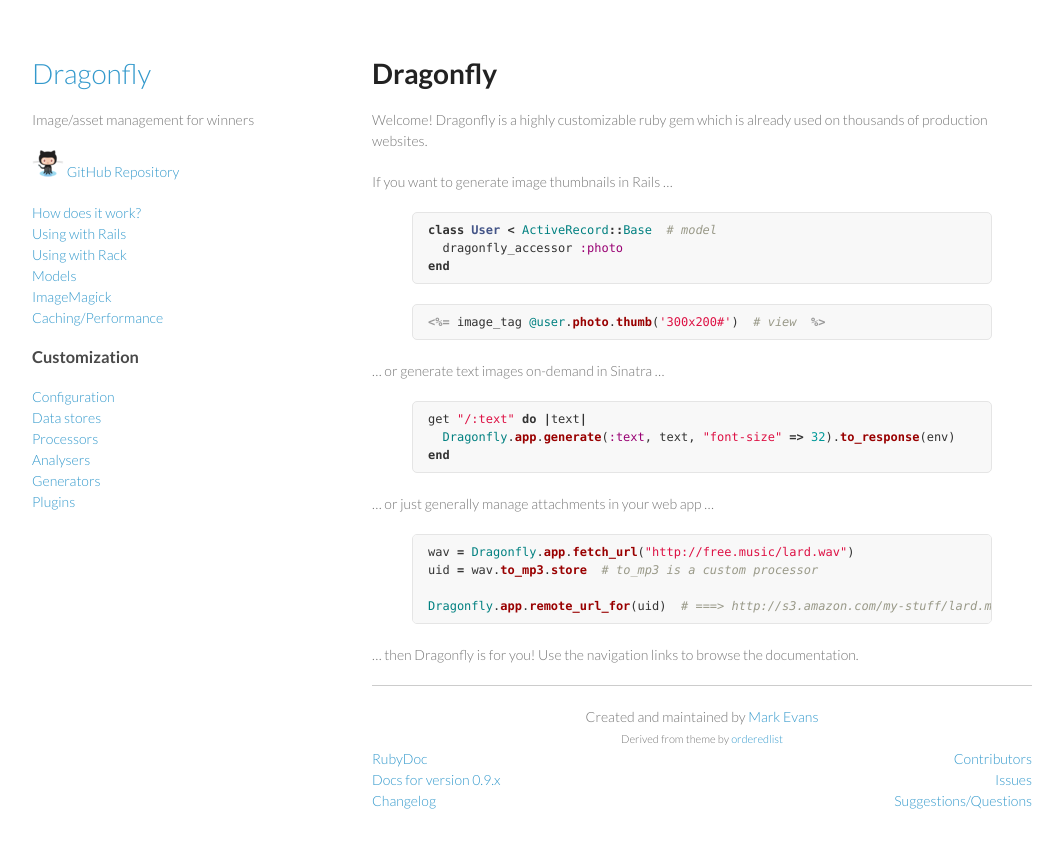
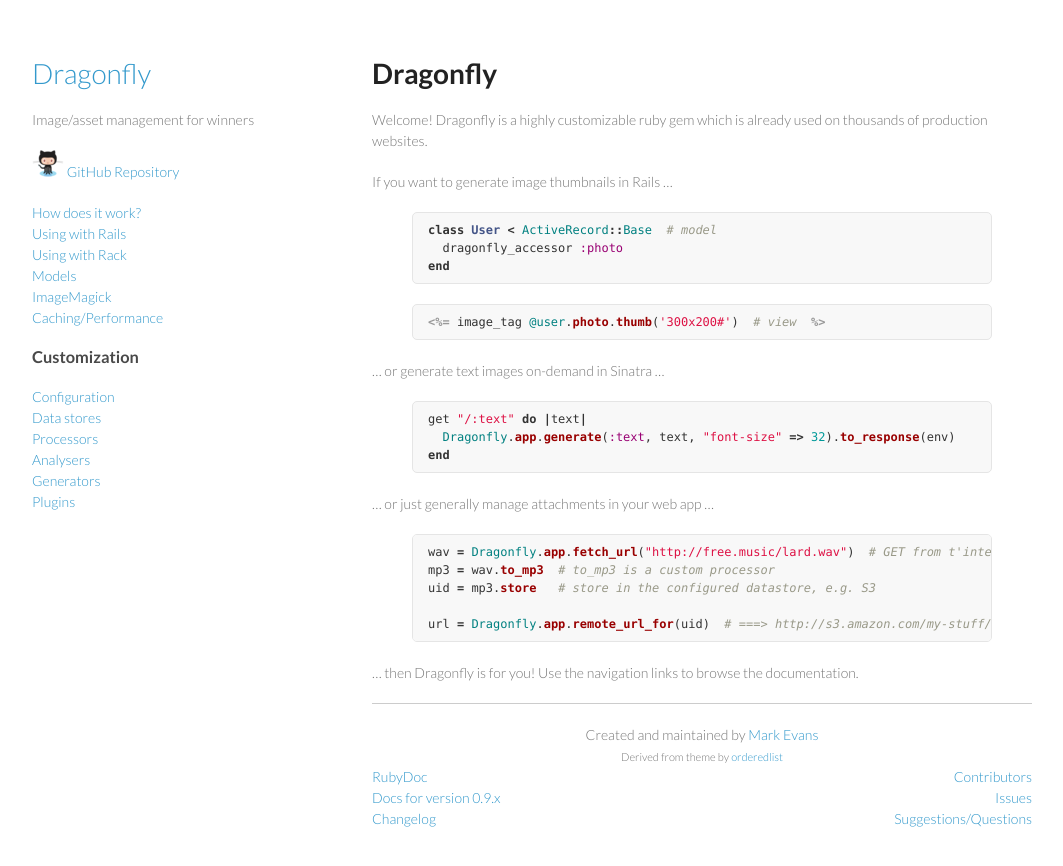
Before and after one commit to brendon/dragonfly-docs, a Jekyll site: the page built from index.md, in a window 1280 px wide. Shown: the top 866 px of the page, without its empty margins (108-1171 px from the left). Built offline with Jekyll 4.4.1, drawn with Linux system fonts in a browser that asks for light colours; Markdown is read by kramdown in place of the engine named in the settings.

Commit message:
tweaked mp3 example

```diff
--- a/index.md
+++ b/index.md
@@ -25,10 +25,11 @@ end
 
 ... or just generally manage attachments in your web app ...
 {% highlight ruby %}
-wav = Dragonfly.app.fetch_url("http://free.music/lard.wav")
-uid = wav.to_mp3.store  # to_mp3 is a custom processor
+wav = Dragonfly.app.fetch_url("http://free.music/lard.wav")  # GET from t'interwebs
+mp3 = wav.to_mp3  # to_mp3 is a custom processor
+uid = mp3.store   # store in the configured datastore, e.g. S3
 
-Dragonfly.app.remote_url_for(uid)  # ===> http://s3.amazon.com/my-stuff/lard.mp3
+url = Dragonfly.app.remote_url_for(uid)  # ===> http://s3.amazon.com/my-stuff/lard.mp3
 {% endhighlight %}
 
 ... then Dragonfly is for you! Use the navigation links to browse the documentation.
```
